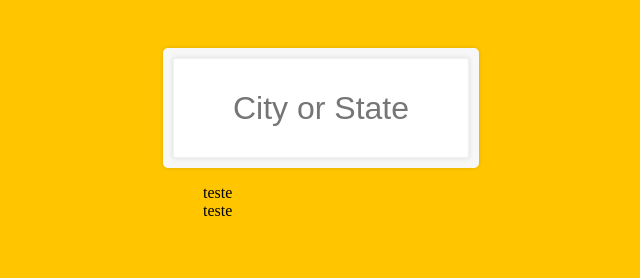
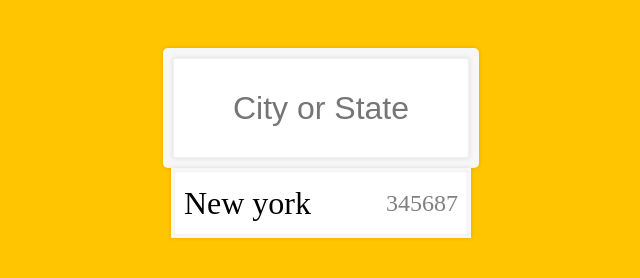
Before and after one commit to luluopa/30-Days_Challenge_Frontend, a plain HTML site: page Ajax Cities Search/index.html in a window 1280 px wide. Shown: the whole page, without its empty margins (319-959 px from the left). Drawn offline with Linux system fonts and the light colour scheme.

Commit message:
style: implementing search's bars styles

```diff
--- a/Ajax Cities Search/index.html
+++ b/Ajax Cities Search/index.html
@@ -15,8 +15,7 @@
             </div>
             <div class="list">
                 <ul class="list-ul">
-                    <li class="names">teste</li>
-                    <li class="names">teste</li>
+                    <li class="names"><span class="name">New york</span> <span class="pop">345687</span></li>
                 </ul>
             </div>
         </div>
--- a/Ajax Cities Search/style.css
+++ b/Ajax Cities Search/style.css
@@ -44,12 +44,40 @@ body {
 
 .list {
     width: 100%;
+    display: flex;
+    justify-content: center;
 }
 
 .list-ul {
     list-style: none;
+    font-size: xx-large;
+    width: 95%;
 }
 
 .list li {
+    display: flex;
+    justify-content: space-between;
+    align-items: center;
+    padding-left: 10px;
+    padding-right: 10px;
+    height: 70px;
     width: 100%;
+    border: solid 3px #F7F7F7;
+    box-shadow: 0 0 5px rgba(0, 0, 0, 0.12), inset 0 0 2px rgba(0, 0, 0, 0.19);
+    background-color: white;
+    transition: ease 0.2s;
 }
+
+.list li:hover {
+    background-color: #f3f3f3;
+}
+
+ul {
+    padding: 0;
+    margin: 0;
+}
+
+.pop {
+    color: gray;
+    font-size: x-large;
+}
```
